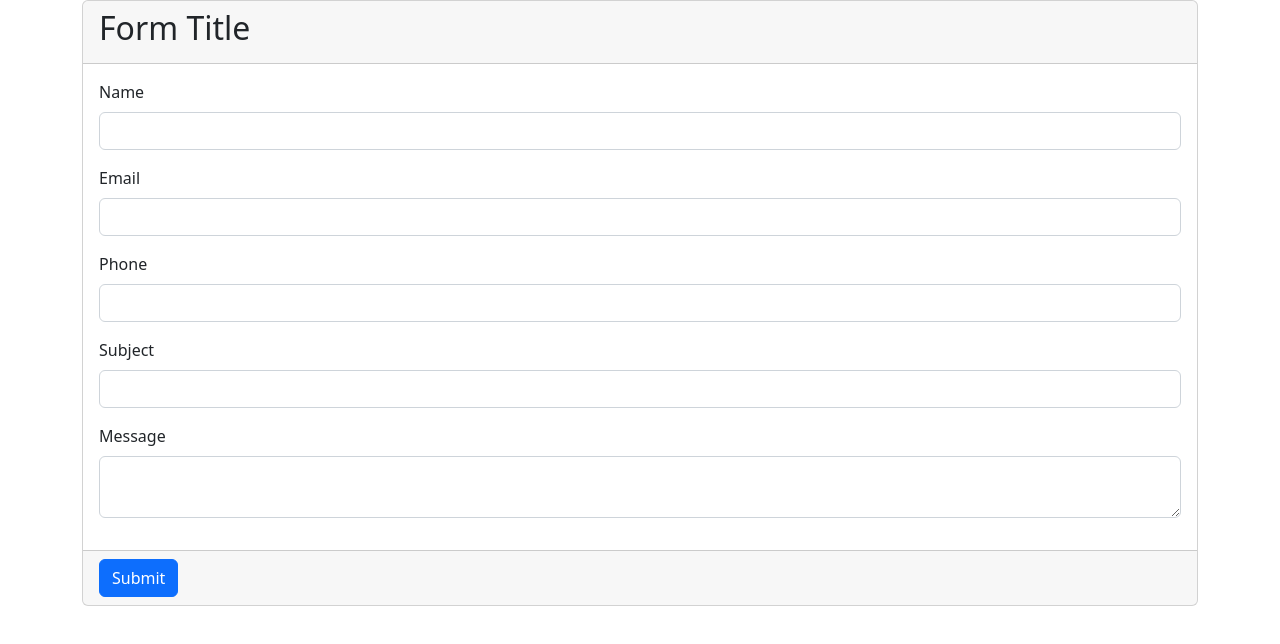
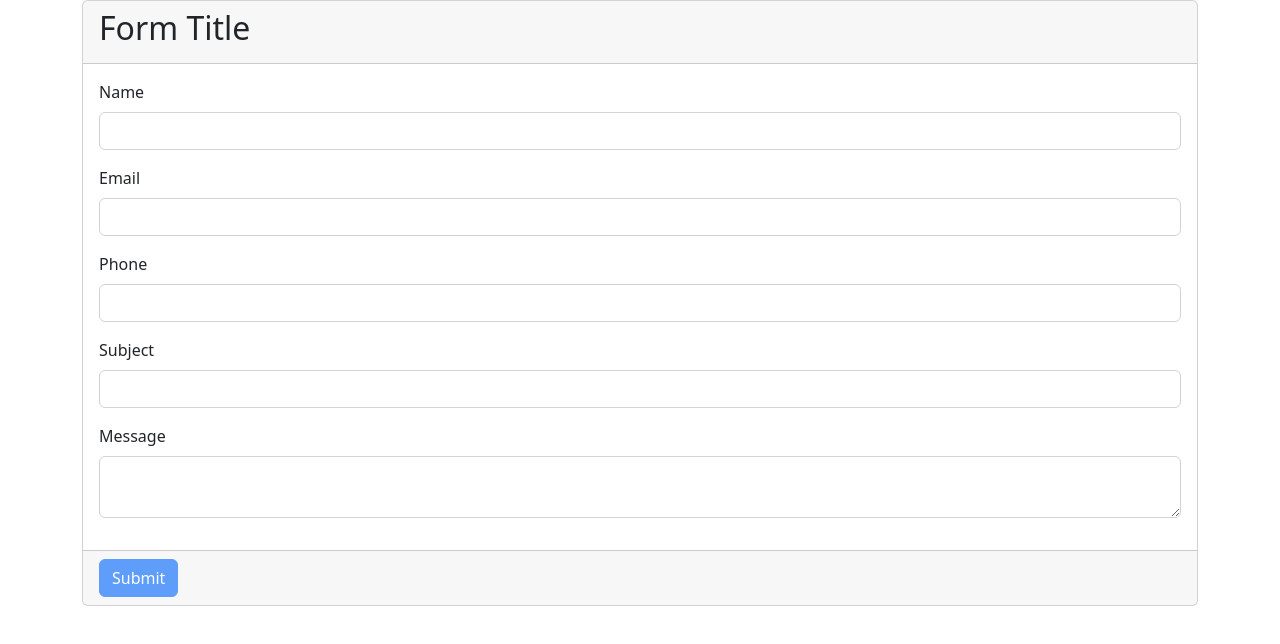
Before and after one commit to zzo-starter/react18-typescript-forms, a React (Vite) app in the folder react-app/: page / in a window 1280 px wide. Shown: the top 644 px of the page. Built offline with nearby package versions, Linux system fonts and the light colour scheme.

Commit message:
implemented button disabling

```diff
--- a/react-app/src/components/Form.tsx
+++ b/react-app/src/components/Form.tsx
@@ -30,19 +30,13 @@
 type FormData = z.infer<typeof schema>;
 
 const Form = () => {
-  //E.2
-  //const form = useForm();
-  //console.log("form properties/methods: ", form);
-
-  //E.3 destructure the register function
   //F.2 use formState
   //F.4 const { register, handleSubmit, formState } = useForm();
-
   //G.6 implement resolver
   const {
     register,
     handleSubmit,
-    formState: { errors },
+    formState: { errors, isValid }, //H.1
   } = useForm<FormData>({ resolver: zodResolver(schema) });
 
   console.log("testing register func: ", register("name"));
@@ -51,23 +45,6 @@
   //F.3 console.log("inspect formState errors: ", formState.errors);
   console.log("inspect formState errors: ", errors);
 
-  //E.4 dont need useState
-  //   const [formRequest, setFormRequest] = useState({
-  //     name: "",
-  //     email: "",
-  //     phone: "",
-  //     subject: "",
-  //     message: "",
-  //   });
-
-  //E.5
-  //   const handleSubmitForm = (event: FormEvent) => {
-  //     event.preventDefault();
-  //     console.log("------submitted form");
-  //     console.log(formRequest);
-  //   };
-
-  //E.6
   const onFormSubmit = (data: FieldValues) => {
     //form values to be used in API request
     console.log("form-submitted");
@@ -75,7 +52,6 @@
   };
 
   return (
-    //E.5
     <form onSubmit={handleSubmit(onFormSubmit)}>
       <div className="container">
         <div className="card">
@@ -160,7 +136,11 @@
           </div>
 
           <div className="card-footer">
-            <button className="btn btn-primary" type="submit">
+            <button
+              disabled={!isValid}
+              className="btn btn-primary"
+              type="submit"
+            >
               Submit
             </button>
           </div>
```
Also changed, not shown: 1 other file (tests, documents, lock files or other folders).
